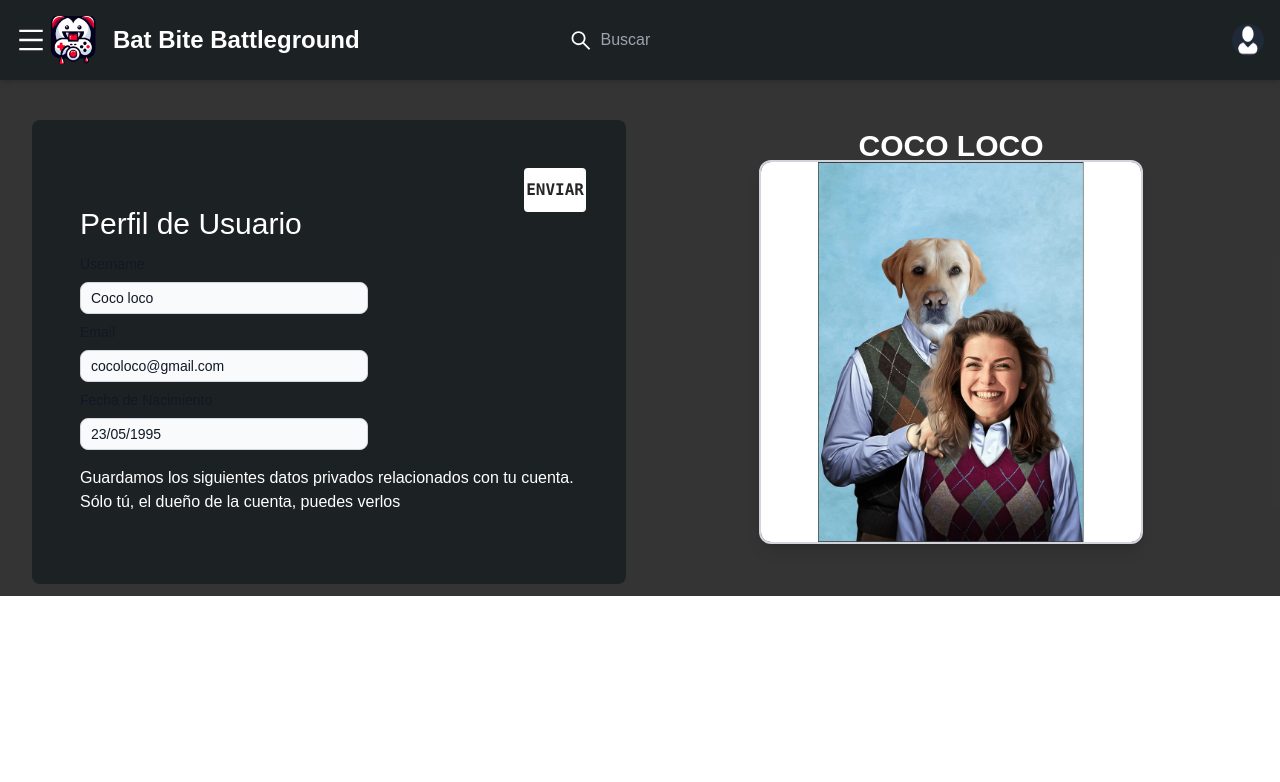
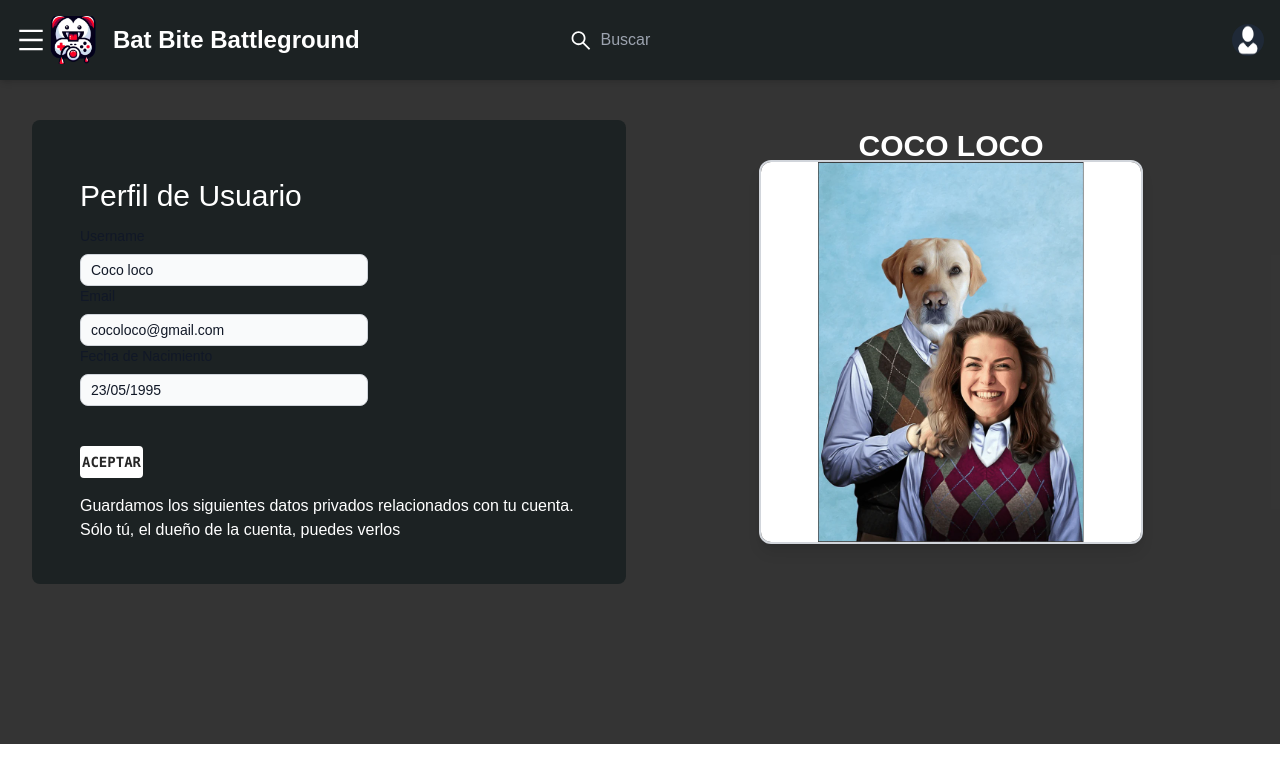
Before and after one commit to mariacornejor/PIISproject, a React (Vite) app: page /EditProfile in a window 1280 px wide. Shown: the top 782 px of the page. Built offline with nearby package versions, Linux system fonts and the light colour scheme.

Commit message:
editarProfileMasBonito

```diff
--- a/src/pages/components/EditProfile.tsx
+++ b/src/pages/components/EditProfile.tsx
@@ -5,7 +5,7 @@ import fotoPerfil from "../../assets/images/perroHuman.webp";
 
 function EditProfile() {
   return (
-    <div className="background bg-background">
+    <div className="background bg-background pb-36">
       <Navbar />
       <div className="grid gap-1 mb-1 md:grid-cols-2">
         {/** Parte de la info privada */}
@@ -13,25 +13,21 @@ function EditProfile() {
           <h1 className="h-8 text-3xl px-12 flex max-w-50 flex-col my-4 text-white">
             Perfil de Usuario
           </h1>
-          <button className="absolute top-12 left-13 right-10 z-20 rounded border-2 border-white bg-white py-2 text-center font-mono font-black uppercase text-neutral-800 backdrop-blur transition-colors hover:bg-white/30 hover:text-white">
-            Enviar
-          </button>
           <div className="px-12 flex max-w-96 flex-col gap-2 text-white">
-            <Input
-              titulo="Username"
-              valorPredefinido="Coco loco"
-              blocked={true}
-            ></Input>
+            <form action="" method="post">
+              <Input titulo="Username" valorPredefinido="Coco loco"></Input>
               <Input
                 titulo="Email"
                 valorPredefinido="cocoloco@gmail.com"
-              blocked={true}
               ></Input>
               <Input
                 titulo="Fecha de Nacimiento"
                 valorPredefinido="23/05/1995"
-              blocked={true}
               ></Input>
+              <button className="ml-0 mt-10 top-12 left-13 right-10 z-20 text-sm rounded border-2 border-white bg-white py-1 text-center font-mono font-black uppercase text-neutral-800 backdrop-blur transition-colors hover:bg-white/30 hover:text-white">
+                Aceptar
+              </button>
+            </form>
           </div>
           <p className="text-white h-8  px-12 flex max-w-50 flex-col my-4">
             Guardamos los siguientes datos privados relacionados con tu cuenta.
--- a/src/ui/components/Input.tsx
+++ b/src/ui/components/Input.tsx
@@ -11,7 +11,7 @@ function Input(props: Props) {
       <input
         type="text"
         id="first_name"
-        className="h-8 w-68 bg-gray-50 border border-gray-300 text-gray-900 text-sm rounded-lg focus:ring-blue-500 focus:border-blue-500 block w-full p-2.5 dark:bg-gray-700 dark:border-gray-600 dark:placeholder-gray-400 dark:text-background dark:focus:ring-blue-500 dark:focus:border-blue-500"
+        className="h-8 w-68 bg-gray-50 border border-gray-300 text-gray-900 text-sm rounded-lg focus:ring-blue-500 focus:border-blue-500 block w-full p-2.5 dark:bg-white dark:border-gray-600 dark:placeholder-gray-400 dark:text-background dark:focus:ring-blue-500 dark:focus:border-blue-500"
         placeholder={props.titulo}
         defaultValue={props.valorPredefinido} // Aquí establecemos el valor predefinido
         readOnly={isBlocked}
```
Lines whose indentation alone changed are shown as unchanged.
